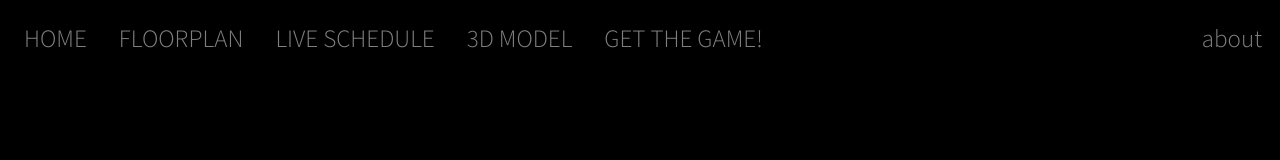
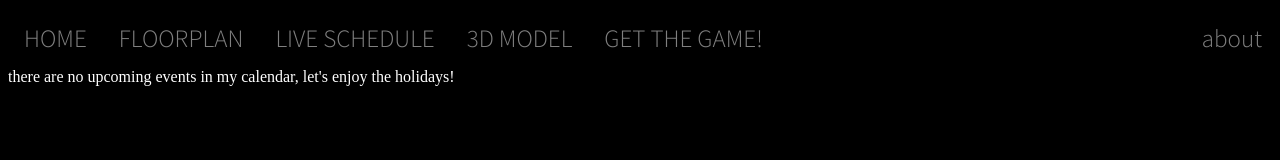
Before and after one commit to kngjnssy/codecompass, a website: page schedule.html in a window 1280 px wide. Drawn offline with nearby package versions, Linux system fonts and the light colour scheme; no server answers.

Commit message:
explained empty live schedule tab

```diff
--- a/schedule.html
+++ b/schedule.html
@@ -90,7 +90,8 @@ li a:hover {
     <li><a href="game.html">GET THE GAME!</a></li>
     <li style="float:right; margin-right:10px;" ><a class="active" href="about.html">about</a></li>
   </ul>
-
+    <span style="color: white"> there are no upcoming events in my calendar, let's enjoy the holidays!
+    </span>
     <div class="grid-container-browser"></div>
 
    <!-- <div>
```
